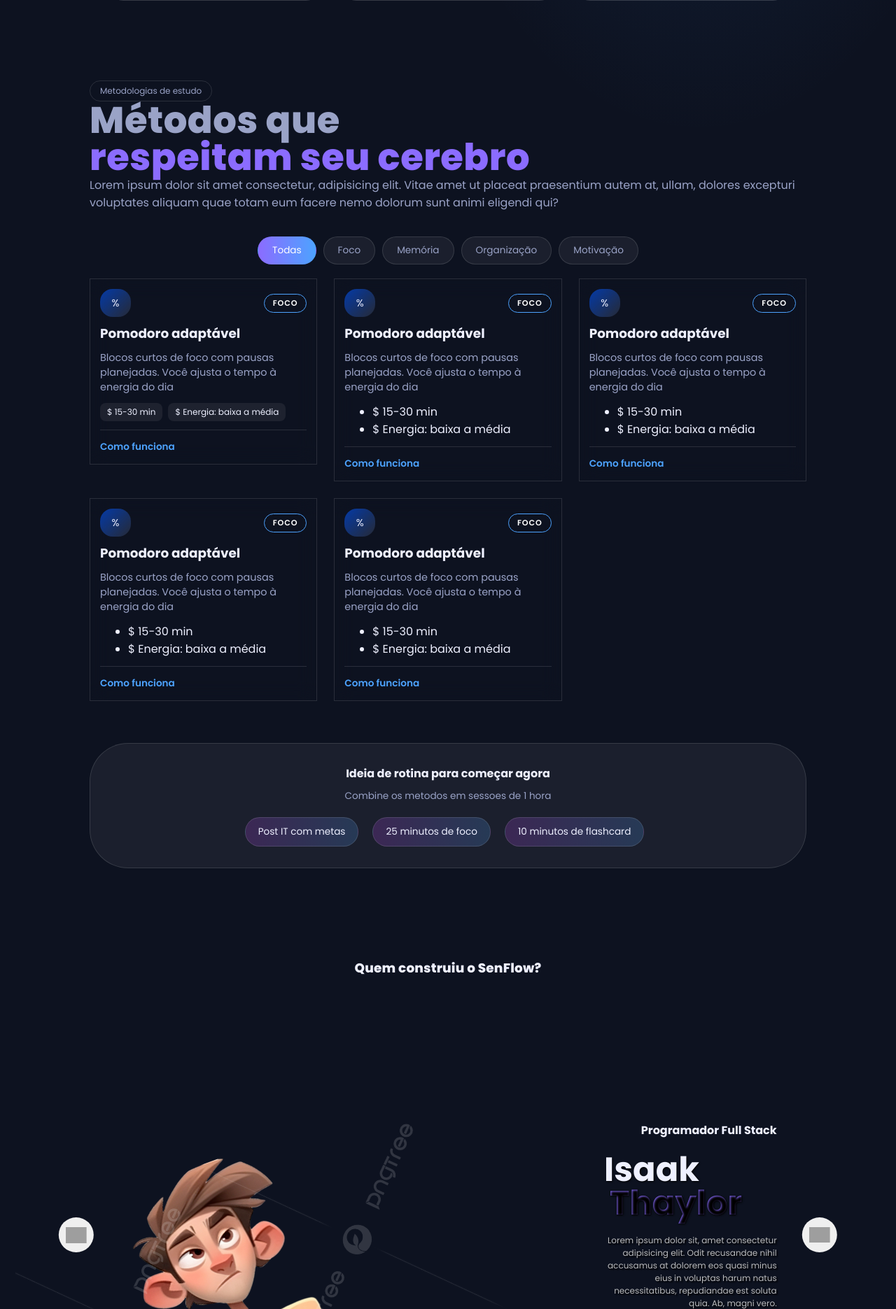
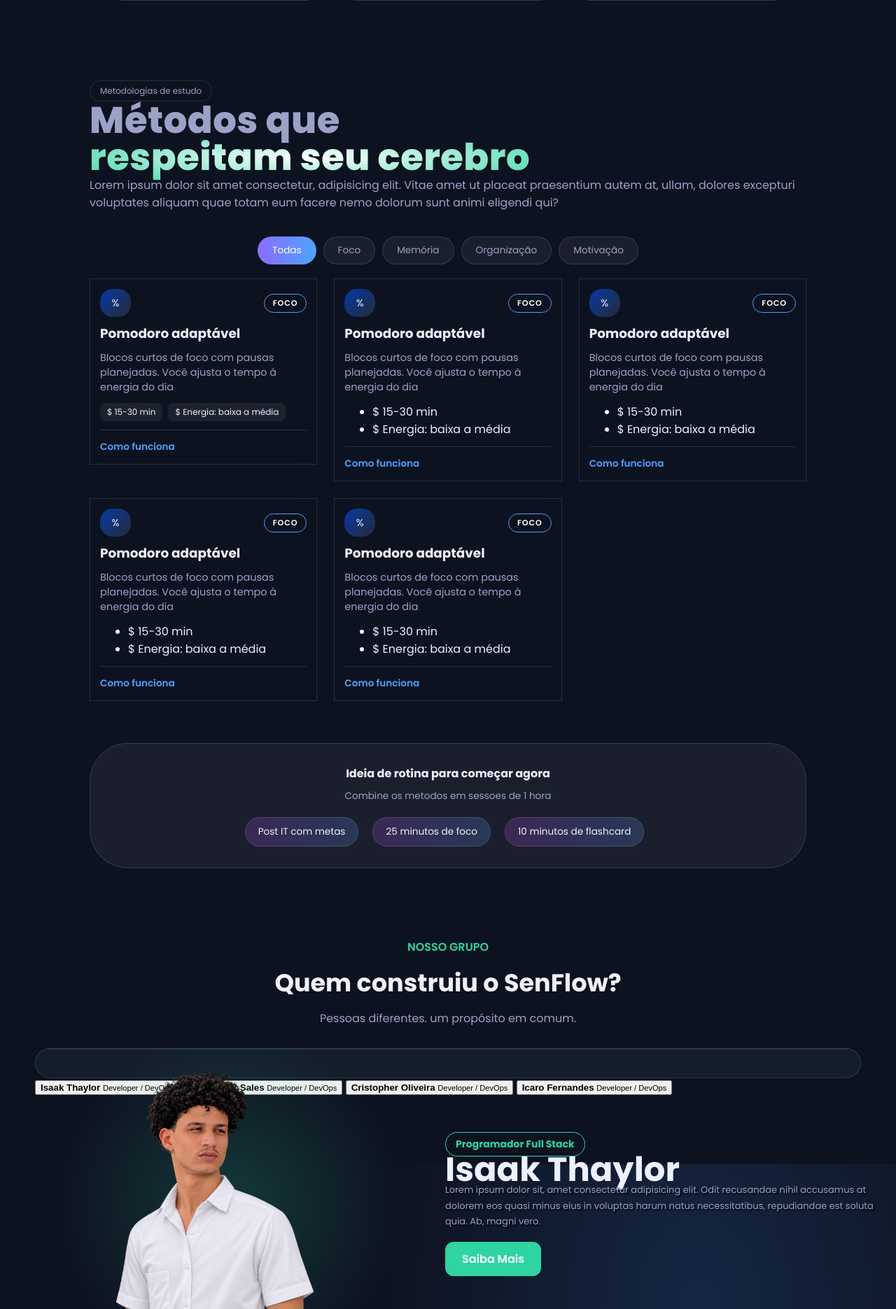
Before and after one commit to th4ylor/Inclusive-Education, a Flask app: page / in a window 1280 px wide. Shown: the part 903-2774 px from the top of the page at 70% size. Run offline with Flask 3, Linux system fonts and the light colour scheme; the visitor is signed in with stand-in values (Sample User, id 1); grey boxes are pictures that could not be loaded.

Commit message:
Style: melhorando visual da sessao Sobre do index

```diff
--- a/static/css/style.css
+++ b/static/css/style.css
@@ -98,7 +98,7 @@ h1{
     letter-spacing: .01em;}
 .grad{
     padding: 0px 8px;
-    background: var(--roxo);
+    background: radial-gradient(#ffffff, var(--verde));
     border-radius: 20px;
     background-clip: text;
     color: transparent;}
@@ -469,13 +469,39 @@ ol{
 
 /* Sessao Sobre*/
 .sobre{
-    margin-top: 10%;
-    position: relative;
+    width: 100%;
+    max-width: 1180px;
+    margin: 100px auto 60px;}
+.cabecalho-sobre{
+    margin-bottom: 30px;
+    text-align: center;
+}
+.sobre-selo{
+    color: var(--verde);
+    font-weight: 600;
+}
+.titsobre{
+    margin: 12px 0;
+    font-size: 35px;
+}
+.cabecalho-sobre p{
+    color: var(--suave);
+}
+
+.painel-equipe{
+    overflow: hidden;
+    background: #141d2b;
+    border: 1px solid var(--borda);
+    border-radius: 24px;
+}
+
+.sobre .item{
+    display: none;
+}
+.sobre .item.active{
     display: flex;
-    align-items: center;
-    justify-content: center;
-    overflow: hidden;
-    height: 100vh;}
+}
+
 .arrows{
     width: 90%;
     position: absolute;
@@ -484,12 +510,6 @@ ol{
     transform: translate(-50%, -50%);
     display: flex;
     justify-content: space-between;}
-.titsobre{
-    top: 10px;
-    left: 50%;
-    transform: translateX(-50%);
-    position: absolute;
-    font-size: 1.15rem;}
 .arrows button{
     top: 60%;
     width: 50px;
@@ -505,55 +525,75 @@ ol{
     width: 30px;
     margin-top: 4px;}
 .lista{
-    width: 95%;
-    height: 100%;
-    margin: 0 auto;
-    position: relative;}
+    width: 100%;
+    height: auto;}
 section .lista .item{
-    position: absolute;
-    inset: 0;}
+    position: absolute;}
+
+
 .pss-img{
-    position: absolute;
-    top: 35%;
-    width: 60%;
-    transition: 0.5s;
-    transition-delay: 0.3s;
-    transform: rotate(-20deg);
-    opacity: 1;}
+    width: 45%;
+    display: flex;
+    align-items: flex-end;
+    justify-content: center;
+    padding: 24px 20px 0;
+    background: radial-gradient(circle, rgba(47, 212, 160, 0.20), transparent 70%);}
 .pss-img img{
+    display: block;
     width: 100%;
-    transform: rotate(0deg);}
+    height: 420px;
+    object-fit: contain;
+    object-position: center bottom;}
+
 .carrocel{
-    position: absolute;
-    padding: 10px 10%;
-    right: 0px;
-    width: 41%;
-    height: 100%;
+    width: 55%;
+    padding: 32px;
     display: flex;
     flex-direction: column;
     justify-content: center;
-    align-items: end;
-    gap: 20px;}
+    align-items: flex-start;
+    gap: 18px;}
 .pss-information{
+    padding: 6px 14px;
+    border: 1px solid var(--verde);
+    border-radius: 20px;
+    color: var(--verde);
+    font-size: 14px;
     font-weight: bold ;}
-.carrocel h2{
-    font-size: 3rem;
-    line-height: 1em;}
+.carrocel h3{
+    font-size: 48px;
+    line-height: 1.1px;}
 .carrocel .description{
-    color: #d9d9d9d9;
-    font-size: 12px;
-    text-align: right;
-    max-width: 400px;}
+    color: var(--suave);
+    font-size: 13px;
+    text-align: left;
+    line-height: 1.7;}
 .carrocel .information{
-    border-radius: 30px;
-    height: 35px;
-    width: 120px;
-    text-transform: uppercase;
-    border: 2px solid #660ebd;
-    background-color: #beff1b;
+    padding: 12px 24px;
+    border: none;
+    border-radius: 12px;
+    background: var(--verde);
     color: white;
+    font: inherit;
     cursor: pointer;
-    font-weight: bold;}
+    font-weight: 600;}
+
+.controles{
+    display: flex;
+    justify-content: space-between;
+    align-items: center;
+    flex-wrap: wrap;
+    gap: 20px;
+    padding: 20px 32px;
+    border-top: 1px solid var(--borda);
+}
+.indicators, .pontos, .arrows{
+    display: flex;
+    align-items: center;
+    gap: 12px;
+}
+.indicators{
+    gap: 24px;}
 section .lista::before{
     content: '';
     position: absolute;
--- a/templates/index.html
+++ b/templates/index.html
@@ -266,110 +266,137 @@
 
     <!--Parte sobre da pagina-->
     <section class="sobre" id="sobre">
-        <h1 class="titsobre">Quem construiu o SenFlow?</h1>
-        <div class="lista">
-            <div class="item active">
-                <div class="pss-img">
-                    <img src="../static/img/ilustre.png" >
+
+        <div class="cabecalho-sobre">
+            <span class="sobre-selo">NOSSO GRUPO</span>
+
+            <h2 class="titsobre">Quem construiu o SenFlow?</h2>
+            <p>Pessoas diferentes. um propósito em comum.</p>
         </div>
 
+        <div class="painel-equipe">
+            <div class="lista">
+
+                <!--1 Integrante -->
+                <article class="item active">
+                    <div class="pss-img">
+                        <img src="../static/img/isaak.png" alt="Isaak Thaylor">
+                    </div>
                     <div class="carrocel">
                         <p class="pss-information">
                             Programador Full Stack
                         </p>
-                    <h2>
-                        Isaak <span class="grad">Thaylor</span></h2>
+                        <h3>Isaak Thaylor</h3>
                         <p class="description">
                             Lorem ipsum dolor sit, amet consectetur adipisicing elit. Odit recusandae nihil accusamus at
                             dolorem eos quasi minus eius in voluptas harum natus necessitatibus, repudiandae est soluta
                             quia. Ab, magni vero.
                         </p>
-                    <button class="information">Saiba Mais</button>
+                        <button type="button" class="information">Saiba Mais</button>
                     </div>
+                </article>
+
+                <!--2 Integrante -->
+                <article class="item">
+                    <div class="pss-img">
+                        <img src="../static/img/alex.png" alt="Alexsander Sales">
                     </div>
-
-            <div class="item">
-                <div class="pss-img">
-                    <img src="../static/img/ilustre.png"" >
-                </div>
-
                     <div class="carrocel">
                         <p class="pss-information">
                            Programador Front-End
                         </p>
-                    <h2>
+                        <h3>
                             Alexsander Sales
-                    </h2>
+                        </h3>
                         <p class="description">
                             Lorem ipsum dolor sit, amet consectetur adipisicing elit. Odit recusandae nihil accusamus at
                             dolorem eos quasi minus eius in voluptas harum natus necessitatibus, repudiandae est soluta
                             quia. Ab, magni vero.
                         </p>
-                    <button class="information">Saiba Mais</button>
+                        <button type="button" class="information">Saiba Mais</button>
                     </div>
+                </article>
+
+                <!--3 Integrante -->
+                <article class="item">
+                    <div class="pss-img">
+                        <img src="../static/img/Cristopher.png" alt="Cristopher Oliveira">
                     </div>
-
-            <div class="item">
-                <div class="pss-img">
-                    <img src="../static/img/ilustre.png" >
-                </div>
-
                     <div class="carrocel">
                         <p class="pss-information">
                             Programador Back-End
                         </p>
-                    <h2>
+                        <h3>
                             Cristopher Oliveira
-                    </h2>
+                        </h3>
                         <p class="description">
                             Lorem ipsum dolor sit, amet consectetur adipisicing elit. Odit recusandae nihil accusamus at
                             dolorem eos quasi minus eius in voluptas harum natus necessitatibus, repudiandae est soluta
                             quia. Ab, magni vero.
                         </p>
-                    <button class="information"><a href="">Saiba Mais</a></button>
+                        <button type="button" class="information">Saiba Mais</button>
                     </div>
+                </article>
+
+                <!--4 Integrante -->
+                <article class="item">
+                    <div class="pss-img">
+                        <img src="../static/img/icaro.png" alt="Icaro Fernandes">
                     </div>
-
-            <div class="item">
-                <div class="pss-img">
-                    <img src="../static/img/ilustre.png"" >
-                </div>
-
                     <div class="carrocel">
                         <p class="pss-information">
                            Programador Banco de Dados
                         </p>
-                    <h2>
+                        <h3>
                             Icaro Fernandes
-                    </h2>
+                        </h3>
                         <p class="description">
                             Lorem ipsum dolor sit, amet consectetur adipisicing elit. Odit recusandae nihil accusamus at
                             dolorem eos quasi minus eius in voluptas harum natus necessitatibus, repudiandae est soluta
                             quia. Ab, magni vero.
                         </p>
-                    <button class="information">Saiba Mais</button>
+                        <button type="button" class="information">Saiba Mais</button>
+                    </div>
+                </article>
+            </div>
+
+            <div class="controles">
+                <div class="indicators">
+                    <span class="number">01 / 04</span>
+                    <div class="pontos" role="group">
+                        <button type="button" ></button>
+                        <button type="button" ></button>
+                        <button type="button" ></button>
+                        <button type="button" ></button>
+                    </div>
+                </div>
+                <div class="arrows">
+                    <button id="prev" type="button" aria-label="Integrante anterior">  ← </button>
+                    <button id="next" type="button" aria-label="Proximo integrante"> → </button>
+                </div>
             </div>
         </div>
 
+        <div class="equipe-nav" role="group">
+            <button>
+                <strong>Isaak Thaylor</strong>
+                <small>Developer / DevOps</small>
+            </button>
+            <button>
+                <strong>Alexsander Sales</strong>
+                <small>Developer / DevOps</small>
+            </button>
+            <button>
+                <strong>Cristopher Oliveira</strong>
+                <small>Developer / DevOps</small>
+            </button>
+            <button>
+                <strong>Icaro Fernandes</strong>
+                <small>Developer / DevOps</small>
+            </button>
+        </div>
+    </section>
 
-        </div>
-        <div class="arrows">
-            <button id="prev"><img src="style/img/arrow.png" alt="seta-esquerda"></button>
-            <button id="next"><img src="style/img/arrow.png" alt="seta-direita"></button>
-        </div>
-
-        <div class="indicators">
-            <div class="number">01</div>
-            <ul>
-                <li class="active"></li>
-                <li></li>
-                <li></li>
-                <li></li>
-            </ul>
-        </div>
-    </section>>
-
-    </section>
 
 
 
```
Also changed, not shown: other parts of static/css/style.css (+48 -8 lines), static/img/Cristopher.png (added), static/img/alex.png (added), static/img/icaro.png (added), static/img/isaak.png (added). Lines whose indentation alone changed are shown as unchanged.
